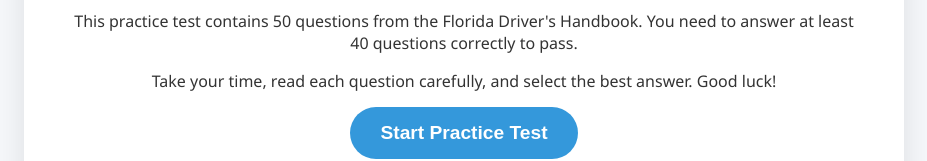
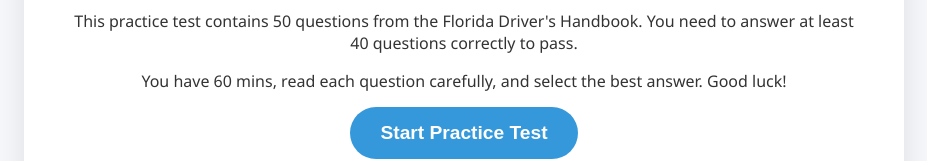
Before and after one commit to madhubandru/florida-drivers-license-app, a React (Create React App) app in the folder frontend/: page / in a window 1280 px wide. Shown: the part 454-615 px from the top of the page, without its empty margins (176-1103 px from the left). Built offline with nearby package versions, Linux system fonts and the light colour scheme.

Commit message:
Update WelcomePage.tsx about time

```diff
--- a/frontend/src/components/WelcomePage.tsx
+++ b/frontend/src/components/WelcomePage.tsx
@@ -87,7 +87,7 @@
         </Paragraph>
 
         <Paragraph>
-          Take your time, read each question carefully, and select the best answer.
+          You have 60 mins, read each question carefully, and select the best answer.
           Good luck!
         </Paragraph>
 
```
